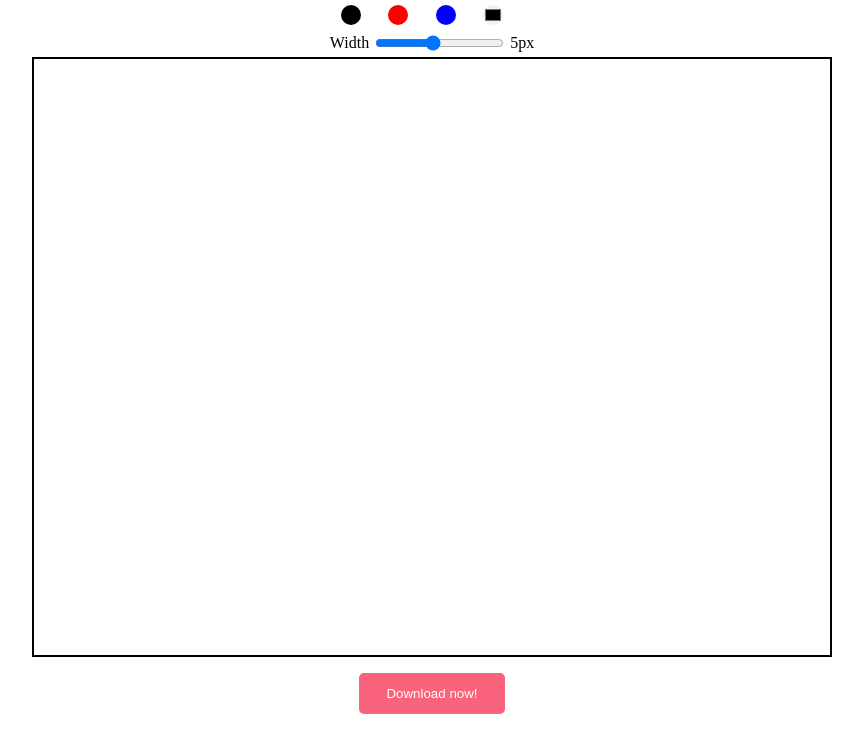
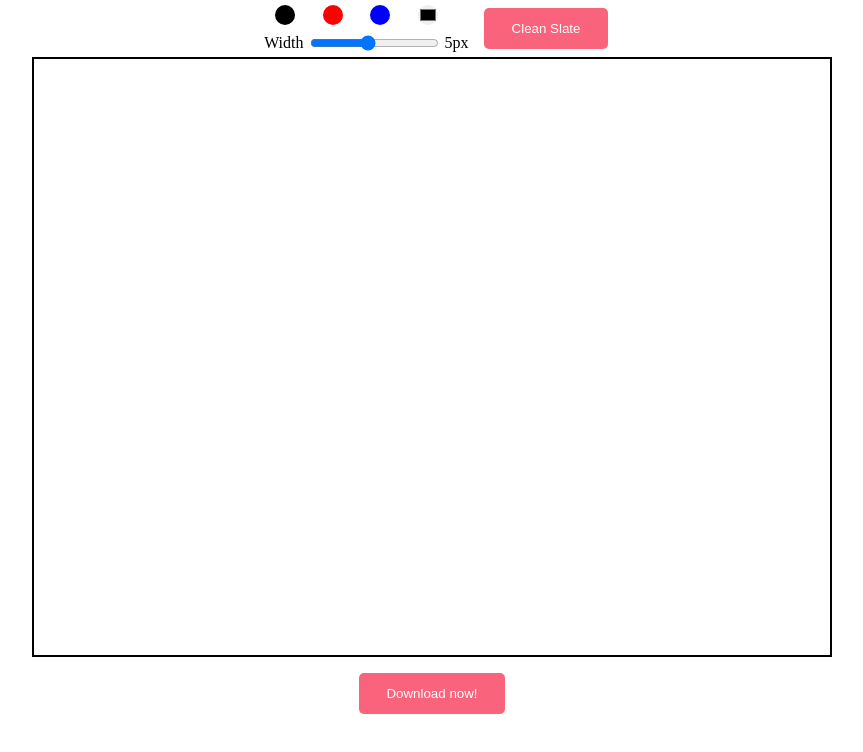
Before and after one commit to iam-Akshat/sketch-front, a React (Create React App) app: page / in a window 1280 px wide. Shown: the top 752 px of the page, without its empty margins (208-1071 px from the left). Built offline with nearby package versions, Linux system fonts and the light colour scheme.

Commit message:
Add CleanBoard button

```diff
--- a/src/App.css
+++ b/src/App.css
@@ -43,8 +43,8 @@
   align-items: center;
 }
 
-.download-btn {
-  margin-top: 1rem;
+.download-btn,
+.clean-btn {
   padding: 0.8rem 1.7rem;
   border-radius: 5px;
   background-color: #f9637c;
@@ -53,7 +53,16 @@
   border: none;
 }
 
-.download-btn:hover {
+.download-btn {
+  margin-top: 1rem;
+}
+
+.clean-btn {
+  margin-left: 0.5rem;
+}
+
+.download-btn:hover,
+.clean-btn:hover {
   background-color: #ff2f52;
 }
 
@@ -62,3 +71,8 @@
   font-size: 1.5rem;
   padding: 0.33rem 0.66rem;
 }
+
+.control-panel {
+  display: flex;
+  align-items: center;
+}
--- a/src/App.js
+++ b/src/App.js
@@ -1,5 +1,6 @@
 import './App.css';
 import Board from './components/Board';
+import ClearBoard from './components/ClearBoard';
 import ColorSelector from './components/ColorSelector';
 import FileDownloadButton from './components/FileDownloadButton';
 import WidthSelector from './components/WidthSelector';
@@ -11,9 +12,14 @@ function App() {
     <ControlsProvider>
       <BoardProvider>
         <div className="App">
-          <div>
-            <ColorSelector />
-            <WidthSelector />
+          <div className="control-panel">
+            <div className="right">
+              <ColorSelector />
+              <WidthSelector />
+            </div>
+            <div className="left">
+              <ClearBoard />
+            </div>
           </div>
 
           <Board />
--- /dev/null
+++ b/src/components/ClearBoard.jsx
@@ -0,0 +1,13 @@
+import { useBoard } from '../context/BoardContext';
+
+const ClearBoard = () => {
+  const { clearBoard } = useBoard();
+  const handleClick = () => {
+    clearBoard();
+  };
+  return (
+    <button type="button" className="clean-btn" onClick={handleClick}> Clean Slate</button>
+  );
+};
+
+export default ClearBoard;
```
